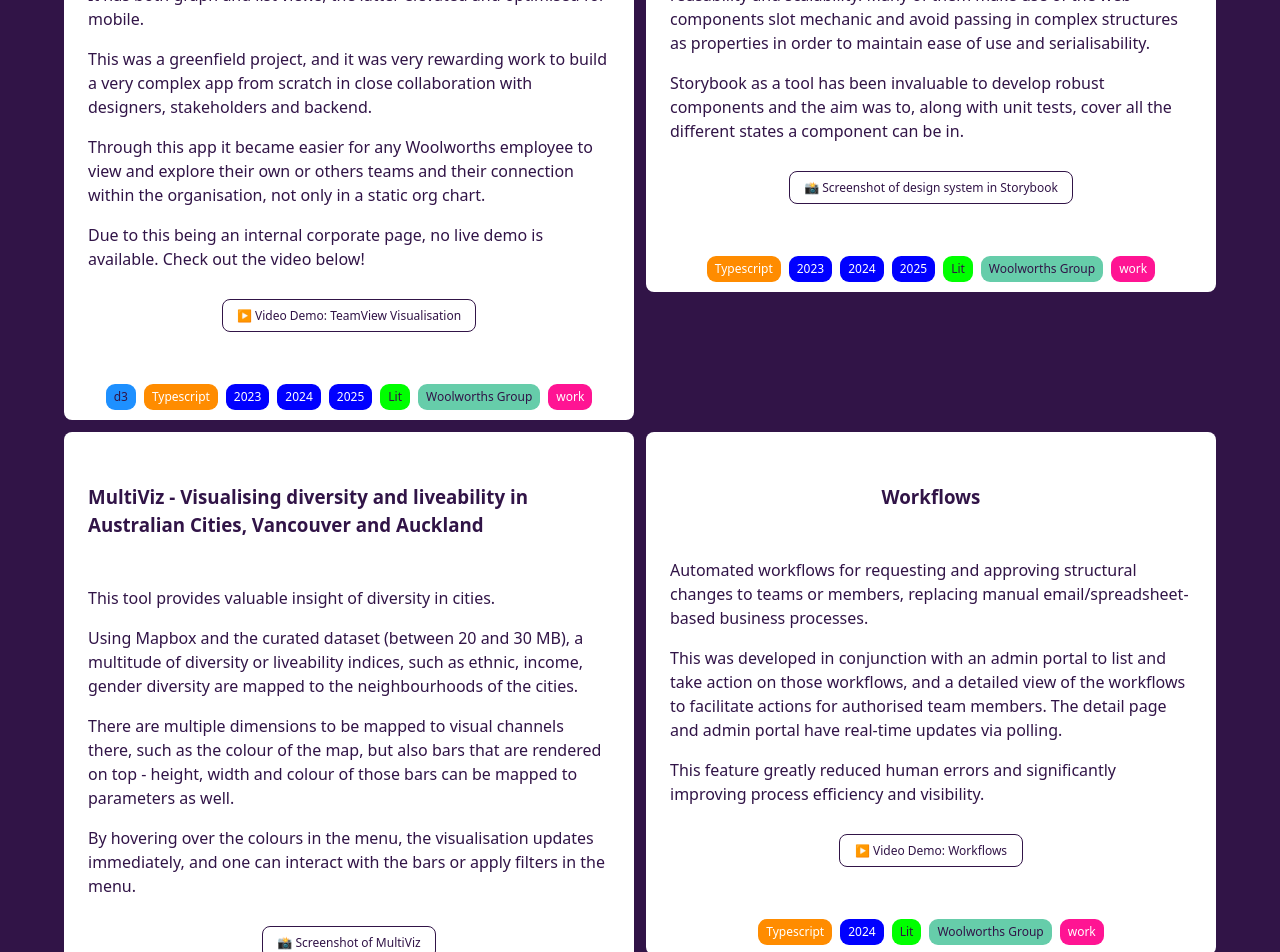
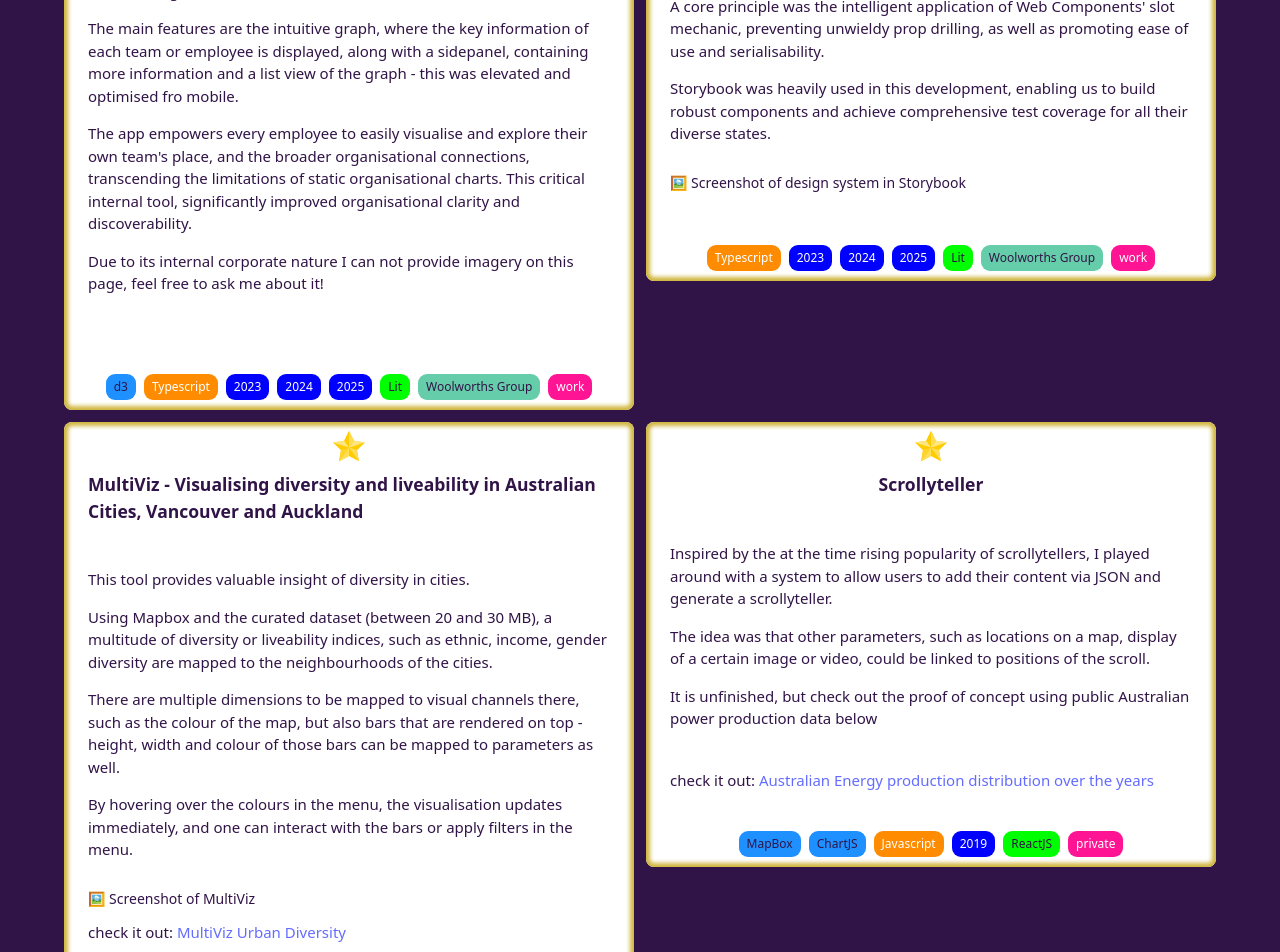
Before and after one commit to norahamacher/portfolio, a React (Vite) app: page / in a window 1280 px wide. Shown: the part 360-1312 px from the top of the page. Built offline with nearby package versions, Linux system fonts and the light colour scheme.

Commit message:
featured projects

```diff
--- a/public/data.json
+++ b/public/data.json
@@ -4,19 +4,12 @@
             "id": "tmv",
             "title": "Team Structure Visualisation",
             "description": [
-                "A dynamic and responsive internal frontend tool to visualise and explore complex agile team structures across a 200k+ employee organisation.",
-                "It has both graph and list views, the latter elevated and optimised for mobile.",
-                "This was a greenfield project, and it was very rewarding work to build a very complex app from scratch in close collaboration with designers, stakeholders and backend.",
-                "Through this app it became easier for any Woolworths employee to view and explore their own or others teams and their connection within the organisation, not only in a static org chart.",
-                "Due to this being an internal corporate page, no live demo is available. Check out the video below!"
+                "Primary Frontend developer of a highly dynamic and responsive internal frontend application aimed at demystifying complex agile team structures across Woolworths Group's 200k+ employee base. This was a greenfield project, and a rewarding collaborative effort with design, business, and backend engineers.",
+                "The main features are the intuitive graph, where the key information of each team or employee is displayed, along with a sidepanel, containing more information and a list view of the graph - this was elevated and optimised fro mobile.",
+                "The app empowers every employee to easily visualise and explore their own team's place, and the broader organisational connections, transcending the limitations of static organisational charts. This critical internal tool, significantly improved organisational clarity and discoverability.",
+                "Due to its internal corporate nature I can not provide imagery on this page, feel free to ask me about it!"
             ],
-            "media": [
-                {
-                    "title": "Video Demo: TeamView Visualisation",
-                    "type": "video",
-                    "src": "./tmvDemo.mp4"
-                }
-            ],
+            "media": [],
             "year": [
                 2023,
                 2024,
@@ -39,17 +32,13 @@
             "id": "wflw",
             "title": "Workflows",
             "description": [
-                "Automated workflows for requesting and approving structural changes to teams or members, replacing manual email/spreadsheet-based business processes.",
-                "This was developed in conjunction with an admin portal to list and take action on those workflows, and a detailed view of the workflows to facilitate actions for authorised team members. The detail page and admin portal have real-time updates via polling.",
-                "This feature greatly reduced human errors and significantly improving process efficiency and visibility."
+                "Tackled inefficient manual processes for team and member structural changes by developing automated workflows for requests and approvals of changes to team members, such as allocation to a squad or changes to the role.",
+                "The submitted request can be viewed in a workflow detail view by the initator, admin, or home line manager, where each step which has been performed on the workflow, along with the detailed changes, is laid out. Along with this an admin portal was developed, displaying a list view of all workflow requests along with the ability to perform actions on them. Both detail view and admin portal include real-time updates through polling",
+                "I developed the whole detail view, the action buttons and error handling of the admin portal, along with the polling component for both sites. I also helped in the backend with some validation and generation of the steps to display on the detail page.",
+                "The introduction of these features drastically reduced human errors, leading to a marked improvement in operational efficiency and transparency.",
+                "Due to its internal corporate nature I can not provide imagery on this page, feel free to ask me about it!"
             ],
-            "media": [
-                {
-                    "title": "Video Demo: Workflows",
-                    "type": "video",
-                    "src": "./workflowDemo.mp4"
-                }
-            ],
+            "media": [],
             "year": [
                 2024
             ],
@@ -67,9 +56,9 @@
             "id": "wds",
             "title": "Design System Components",
             "description": [
-                "During my time at Woolworths Group I contributed to the internal Design System for use across platforms with consistency.",
-                "The components are written in highly performant Lit, with a focus on reusability and scalability. Many of them make use of the web components slot mechanic and avoid passing in complex structures as properties in order to maintain ease of use and serialisability.",
-                "Storybook as a tool has been invaluable to develop robust components and the aim was to, along with unit tests, cover all the different states a component can be in."
+                "I contributed substantially to Woolworths Group's internal Design System, fostering consistent UI/UX across various platforms. I developed components using Lit, prioritising high performance, reusability, and scalability.",
+                " A core principle was the intelligent application of Web Components' slot mechanic, preventing unwieldy prop drilling, as well as promoting ease of use and serialisability.",
+                "Storybook was heavily used in this development, enabling us to build robust components and achieve comprehensive test coverage for all their diverse states."
             ],
             "media": [
                 {
@@ -127,7 +116,7 @@
             "url": [
                 {
                     "title": "MultiViz Urban Diversity",
-                    "type": "website",
+                    "type": "check it out",
                     "src": "https://app.urbandiversity.cloud.edu.au/"
                 }
             ],
@@ -204,7 +193,7 @@
             "url": [
                 {
                     "title": "Global Encounters",
-                    "type": "website",
+                    "type": "check it out",
                     "src": "https://globalencounters.net/"
                 }
             ],
@@ -328,7 +317,7 @@
             "url": [
                 {
                     "title": "Australian Energy production distribution over the years",
-                    "type": "website",
+                    "type": "check it out",
                     "src": "https://norahamacher.github.io/aussieElectro/"
                 }
             ],
@@ -346,7 +335,8 @@
                 "MapBox",
                 "ChartJS"
             ],
-            "motivation": "private"
+            "motivation": "private",
+            "featured": true
         },
         {
             "id": "portfolio",
--- a/src/App.css
+++ b/src/App.css
@@ -32,6 +32,7 @@ button {
   background: var(--app-primary-light);
   color: var(--app-primary-dark);
   border: 1px solid var(--app-primary-dark);
+  font-size: 12px;
 }
 
 button:hover {
--- a/src/components/Card.css
+++ b/src/components/Card.css
@@ -5,12 +5,13 @@
     flex-direction: column;
     gap: 12px;
     place-items: center;
-    font-size: 12pt;
+    font-size: 15px;
     color: var(--app-primary-dark);
     background: var(--app-primary-light);
     box-sizing: border-box;
     width: 100%;
     transition: width 0.4s ease-in-out;
+    position: relative;
 }
 
 
@@ -24,9 +25,22 @@
     flex-wrap: wrap;
 }
 
-.links {
+.links,
+.media {
     display: flex;
     flex-direction: column;
     gap: 4px;
     align-self: flex-start;
 }
+
+.star {
+    position: absolute;
+    height: 32px;
+    width: 32px;
+    top: 8px;
+
+}
+
+.card.featured {
+    box-shadow: inset 0 0 4px 4px #CFB53B;
+}
--- a/src/components/Card.tsx
+++ b/src/components/Card.tsx
@@ -12,6 +12,7 @@ const Card: React.FC<CardProps> = ({ data }) => {
     const links = data.url ?? [];
     const tags = data.tags;
     const media = data.media;
+
     return (
         <>
             <motion.div
@@ -22,7 +23,7 @@ const Card: React.FC<CardProps> = ({ data }) => {
                 transition={{ duration: 0.3 }}
 
             >
-                <div className="card">
+                <div className={`card ${data.featured ? "featured" : ""}`}>
                     <h3>{data.title}</h3>
                     <div className="description">{data.description.map((paragraph, index) => (
                         <p key={index}>{paragraph}</p>
@@ -44,6 +45,10 @@ const Card: React.FC<CardProps> = ({ data }) => {
                             <Tag key={tag.value} title={tag.value} type={tag.type}></Tag>
                         ))}
                     </div>
+
+                    {data.featured && (
+                        <img className="star" src="./star.svg"></img>
+                    )}
                 </div>
             </motion.div >
 
--- a/src/components/Media.css
+++ b/src/components/Media.css
@@ -1,4 +1,5 @@
-button {
-    font-size: 12px;
-    color: var(--app-primary-dark);
+.media {
+    font-size: 14px;
+    cursor: pointer;
+
 }
--- a/src/components/Media.tsx
+++ b/src/components/Media.tsx
@@ -26,7 +26,7 @@ const Media: React.FC<MediaProps> = ({ media }) => {
     const getIcon = () => {
         switch (media.type) {
             case 'image':
-                return '📸  ';
+                return '🖼️  ';
             case "video":
                 return '▶️  '
             default:
@@ -36,7 +36,7 @@ const Media: React.FC<MediaProps> = ({ media }) => {
     return (
         <>
 
-            <button onClick={handleOpenDialog}>{getIcon()}   {media.title}</button>
+            <div className="media" onClick={handleOpenDialog}>{getIcon()}   {media.title}</div>
             <Dialog isOpen={isDialogOpen} onClose={handleCloseDialog} content={media}></Dialog>
 
         </>
--- a/src/state.tsx
+++ b/src/state.tsx
@@ -37,7 +37,6 @@ function convertDataToUi(projects: readonly Project[]): UIProject[] {
         return 0;
     })
 
-
     return sorted.map(project => {
         return {
             id: project.id,
@@ -45,7 +44,8 @@ function convertDataToUi(projects: readonly Project[]): UIProject[] {
             description: project.description,
             media: project.media,
             url: project.url,
-            tags: getTags(project)
+            tags: getTags(project),
+            featured: project.featured
         }
     })
 }
@@ -144,7 +144,6 @@ export const useStore = create<Store>()((set) => ({
             let filtered;
             if (OR_CATEGORIES.includes(filter.type)) {
                 filtered = [...state.filters].filter(f => f.type !== filter.type);
-                console.log(filtered);
             } else {
                 filtered = [...state.filters];
             }
```
Also changed, not shown: public/star.svg (added).
